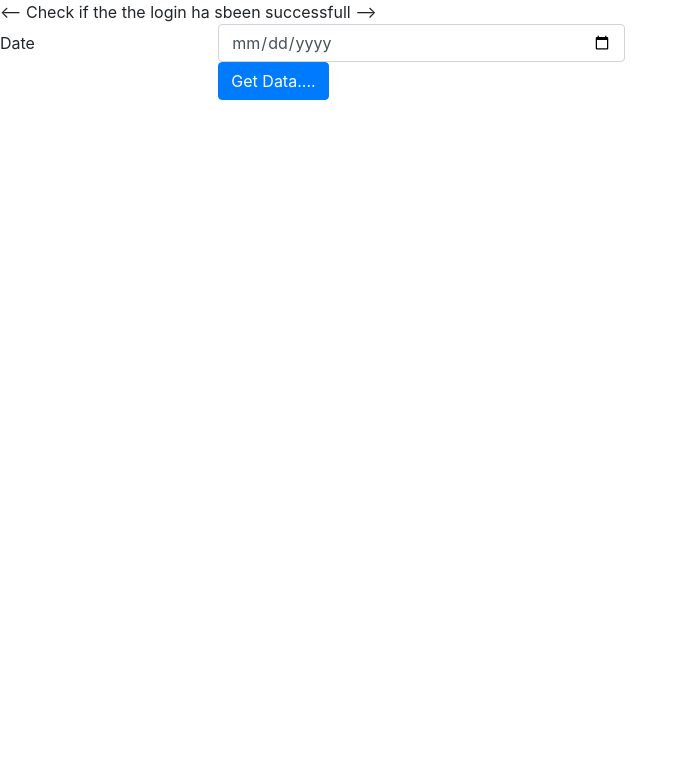
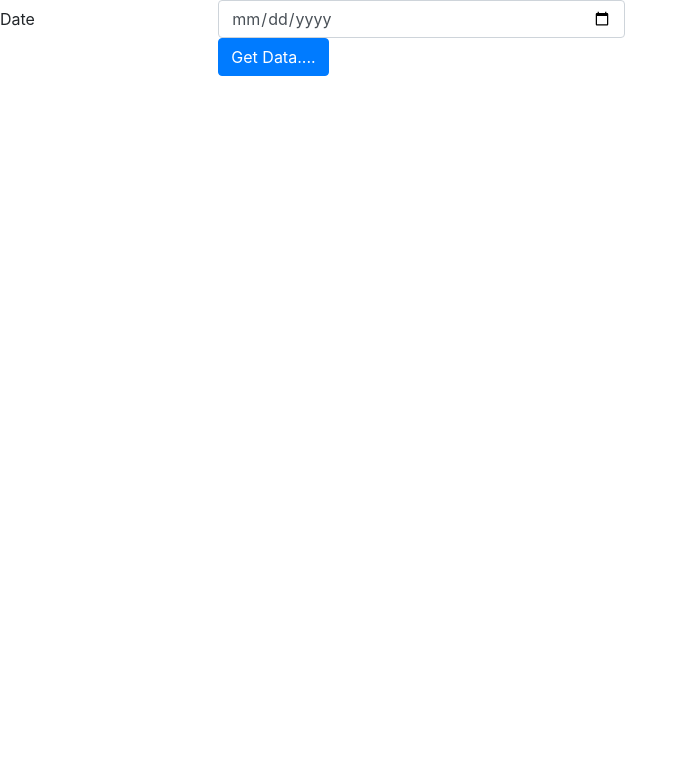
Before and after one commit to sharadk1150/bgh_web, a PHP site: page /get_adm_date.php in a window 1280 px wide. Shown: the top 783 px of the page, without its empty margins (0-687 px from the left). Run offline with PHP 8.4, Linux system fonts and the light colour scheme; the visitor is signed in with stand-in values (Sample User, id 1).

Commit message:
modified:   get_adm_date.php

```diff
--- a/get_adm_date.php
+++ b/get_adm_date.php
@@ -4,21 +4,19 @@
 
 <html>
 <head>
-  <title>Process the HTML form data with the POST method</title>
+  <title>Get Admission Data For BGH</title>
   <link rel="stylesheet" href="https://stackpath.bootstrapcdn.com/bootstrap/4.4.1/css/bootstrap.min.css" integrity="sha384-Vkoo8x4CGsO3+Hhxv8T/Q5PaXtkKtu6ug5TOeNV6gBiFeWPGFN9MuhOf23Q9Ifjh" crossorigin="anonymous">
 </head>
 <body>
-<-- Check if the the login ha sbeen successfull -->
+
 <?php
 
          $login_name = $_SESSION["login"];
-
-//        echo $_SESSION["login"];
-//        echo $_SESSION['loggedIn'];
-
-//          print_r($_SESSION);
-//        on the second page you check if that session is true, else redirect to the login page
-//        if (!isset($_SESSION["loggedIn"]) && $_SESSION["loggedIn"]="")
+//       echo $_SESSION["login"];
+//       echo $_SESSION['loggedIn'];
+//       print_r($_SESSION);
+//       on the second page you check if that session is true, else redirect to the login page
+//       if (!isset($_SESSION["loggedIn"]) && $_SESSION["loggedIn"]="")
         if (!isset($_SESSION["loggedIn"]))
         {
             header('Location:/login_bgh.php');
@@ -26,8 +24,6 @@
         else
         {
             ;
-//            echo "all Good";
-
         }
     ?>
 
```
